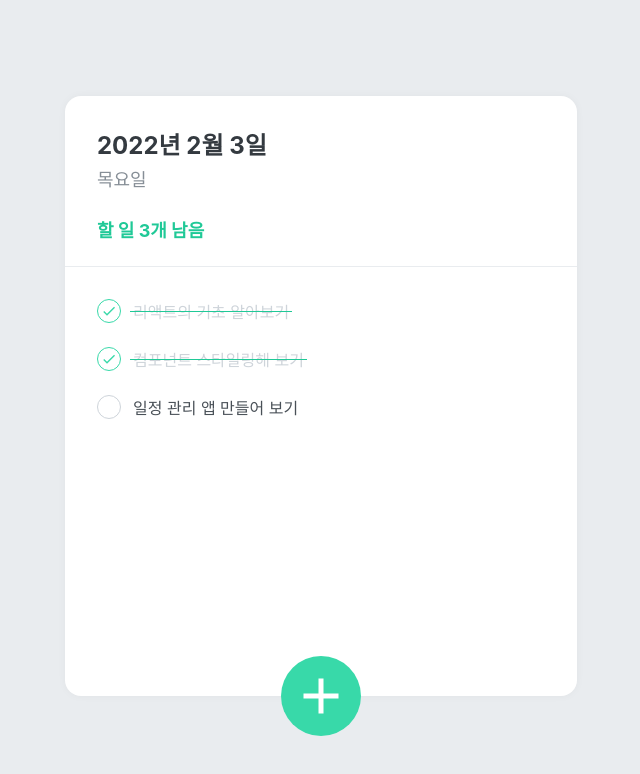
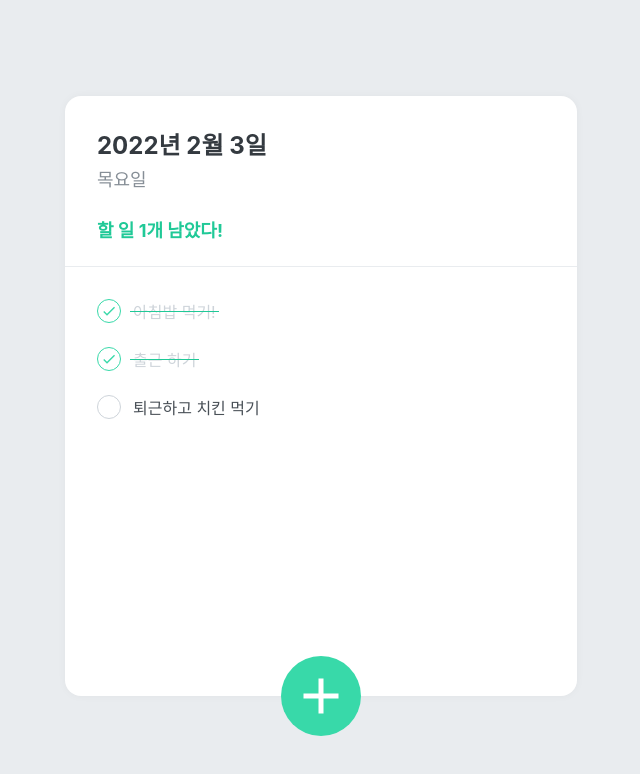
Before and after one commit to qpqp8483/todo_my_self, a React (Create React App) app: page / in a window 1280 px wide. Shown: the top 774 px of the page, without its empty margins (319-959 px from the left). Built offline with nearby package versions, Linux system fonts and the light colour scheme.

Commit message:
add function

```diff
--- a/src/App.js
+++ b/src/App.js
@@ -17,17 +17,17 @@ function App() {
   const initialTodos = [
     {
       id: 1,
-      text: "리액트의 기초 알아보기",
+      text: "아침밥 먹기!",
       checked: true,
     },
     {
       id: 2,
-      text: "컴포넌트 스타일링해 보기",
+      text: "출근 하기",
       checked: true,
     },
     {
       id: 3,
-      text: "일정 관리 앱 만들어 보기",
+      text: "퇴근하고 치킨 먹기",
       checked: false,
     },
   ];
--- a/src/components/TodoCreate.js
+++ b/src/components/TodoCreate.js
@@ -80,9 +80,13 @@ const TodoCreate = ({ onInsert }) => {
     }
 
     const onSubmit = e => {
+      if(value === ''){
+        alert('달성할 리스트를 적어주세요!');
+      }else{
         onInsert(value);
         setValue('');
-        e.preventDefault();
+      }
+      e.preventDefault();
     }
 
     return (
--- a/src/components/TodoHead.js
+++ b/src/components/TodoHead.js
@@ -14,11 +14,13 @@ const TodoHead = ({ todos }) => {
     const week = ['일', '월', '화', '수', '목', '금', '토'];
     let datOfWeek = week[nowDate.getDay()];
 
+    const todoRemain = todos.filter( todo => todo.checked !== true );
+
   return (
     <div className="todo-head">
       <h1>{todayNow}</h1>
       <div className="day">{datOfWeek}요일</div>
-      <div className="tasks-left">할 일 {todos.length}개 남음</div>
+      <div className="tasks-left">할 일 {todoRemain.length}개 남았다!</div>
     </div>
   );
 };
--- a/src/components/TodoItem.js
+++ b/src/components/TodoItem.js
@@ -1,4 +1,4 @@
-import React, { useEffect } from 'react';
+import React, { useEffect, useState } from 'react';
 import styled, { css } from 'styled-components'
 import { MdDone, MdDelete } from 'react-icons/md';
 
@@ -17,12 +17,22 @@ const Remove = styled.span`
 const TodoItemBlock = styled.div`
   display: flex;
   align-items: center;
+  position: relative;
+  left: 0;
   padding: 12px 0;
   &:hover {
     ${Remove} {
       display: flex;
       margin-left: auto;
     }
+  }
+  ${({ todoItemState }) =>
+    todoItemState &&
+    css`
+      left: -75px;
+      transition: all ease 0.55s;
+      opacity: 0;
+    `
   }
 `;
 
@@ -79,14 +89,19 @@ const TodoItem = ({ todo, onToggle, onRemove }) => {
 
   const { id, text, checked } = todo;
 
+  //Remove의 상태관리를 위한 초기 설정
+  const [todoItemState, setTodoItemState] = useState(false);
+
+  //Remove를 클릭시 실행
   const removeDelay = () => {
+    setTodoItemState(true);
     setTimeout(() => {
       onRemove(id);
     }, 400);
   }
 
   return (
-    <TodoItemBlock>
+    <TodoItemBlock todoItemState={ todoItemState }>
       <CheckCircle checked={checked} onClick={() => onToggle(id)}>
         {checked && <MdDone />}
       </CheckCircle>
--- a/src/style/TodoList.scss
+++ b/src/style/TodoList.scss
@@ -1,5 +1,21 @@
-.todo-list{
-    flex: 1;
-    padding: 20px 32px 48px;
-    overflow-y: auto;
+.todo-list {
+  position: relative;
+  flex: 1;
+  padding: 20px 32px 48px;
+  overflow-y: auto;
+  overflow-x: hidden;
+  &::after {
+    content: "";
+    position: absolute;
+    top: 20px;
+    left: 0;
+    bottom: 48px;
+    width: 20px;
+    background: linear-gradient(
+      to right,
+      rgba(255, 255, 255, 1) 50%,
+      rgba(255, 255, 255, 0.14) 89%,
+      rgba(255, 255, 255, 0) 100%
+    );
+  }
 }
```
